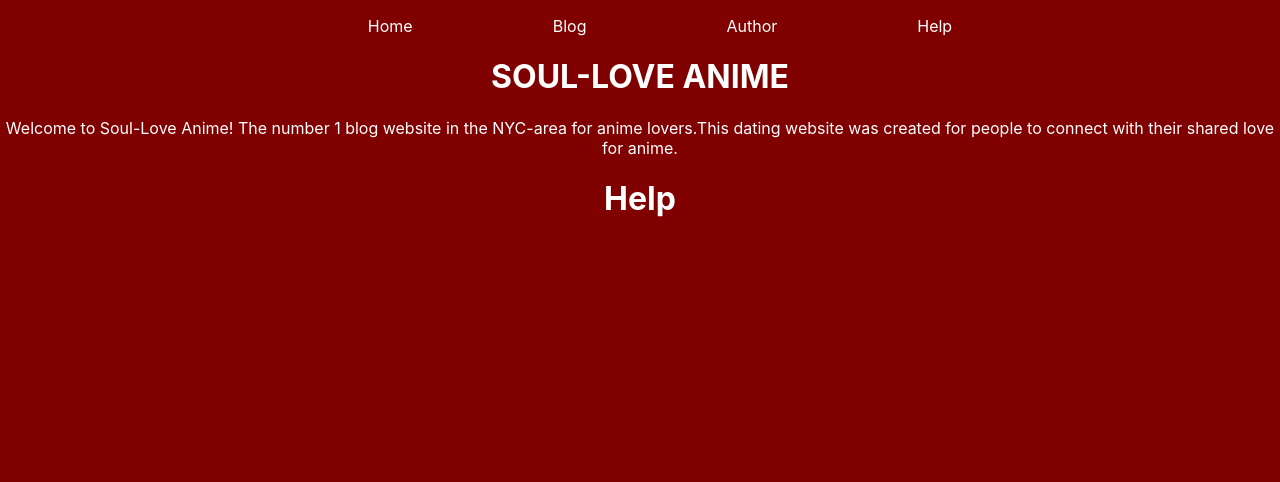
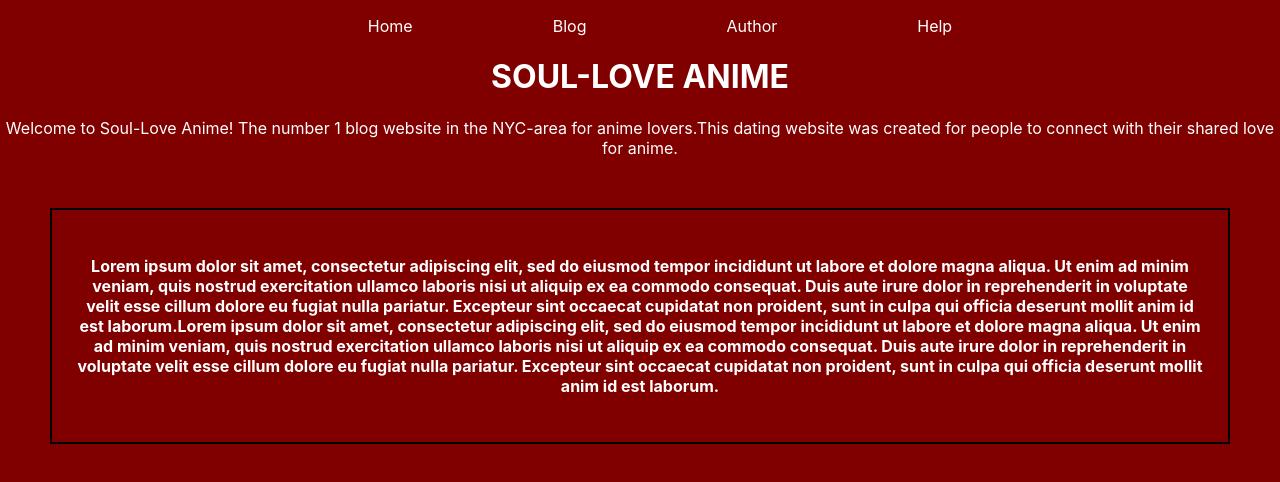
Before and after one commit to jessicalynn03/soul-love-anime, a React (Create React App) app: page / in a window 1280 px wide. Both pictures are taken after a click on the item "Help". Shown: the top 482 px of the page. Built offline with nearby package versions, Linux system fonts and the light colour scheme.

Commit message:
Project complete just need to add functionality to post.js

```diff
--- a/src/App.css
+++ b/src/App.css
@@ -1,9 +1,9 @@
 body {
 /* background-image: url("https://cdn.mwallpapers.com/photos/wallpapers/anime/hotarubi-no-mori-e-android-iphone-desktop-hd-backgrounds-wallpapers-1080p-4khd-wallpapers-desktop-background-android-iphone-1080p-4k-zvfyj.jpg"); */
 background: maroon;
-background-size: cover;
-background-position: center;
-background-repeat: no-repeat;
+/* background-size: cover; */
+/* background-position: center;
+background-repeat: no-repeat; */
 color: white;
 }
 
@@ -20,6 +20,10 @@
 
 .anime-info {
   display: flex;
-  width: 200px;
-  height: 200px;
 }
+
+.help-page {
+  border: 2px solid black;
+  margin: 50px;
+  padding: 25px;
+}
--- a/src/App.js
+++ b/src/App.js
@@ -47,11 +47,10 @@
         </ul>
         <h1>SOUL-LOVE ANIME</h1>
         <p>Welcome to Soul-Love Anime! The number 1 blog website in the NYC-area for anime lovers.This dating website was created for people to connect with their shared love for anime.</p>
-        <form>
 
-        </form>
 
           {this.state.userChoice}
+
 
       </div>
     );
--- a/src/components/Help.js
+++ b/src/components/Help.js
@@ -1,7 +1,7 @@
 function Help(){
     return (
-        <div>
-            <h1>Help</h1>
+        <div className="help-page">
+            <h4>Lorem ipsum dolor sit amet, consectetur adipiscing elit, sed do eiusmod tempor incididunt ut labore et dolore magna aliqua. Ut enim ad minim veniam, quis nostrud exercitation ullamco laboris nisi ut aliquip ex ea commodo consequat. Duis aute irure dolor in reprehenderit in voluptate velit esse cillum dolore eu fugiat nulla pariatur. Excepteur sint occaecat cupidatat non proident, sunt in culpa qui officia deserunt mollit anim id est laborum.Lorem ipsum dolor sit amet, consectetur adipiscing elit, sed do eiusmod tempor incididunt ut labore et dolore magna aliqua. Ut enim ad minim veniam, quis nostrud exercitation ullamco laboris nisi ut aliquip ex ea commodo consequat. Duis aute irure dolor in reprehenderit in voluptate velit esse cillum dolore eu fugiat nulla pariatur. Excepteur sint occaecat cupidatat non proident, sunt in culpa qui officia deserunt mollit anim id est laborum.</h4>
         </div>
     )
 }
--- a/src/components/Post.js
+++ b/src/components/Post.js
@@ -4,6 +4,11 @@
     return(
       <div>
           <h2>BLOG POST</h2>
+          <form>
+              <input type="text"/>
+              <input type="submit" value="Create Post" onChange={(e) =>{setCommentPost(e.target.value)}}/>
+          </form>
+          <span>{commentPost}</span>
       </div>
 
     )
```
Also changed, not shown: src/Soul Love Anime Wireframe.png (added).
